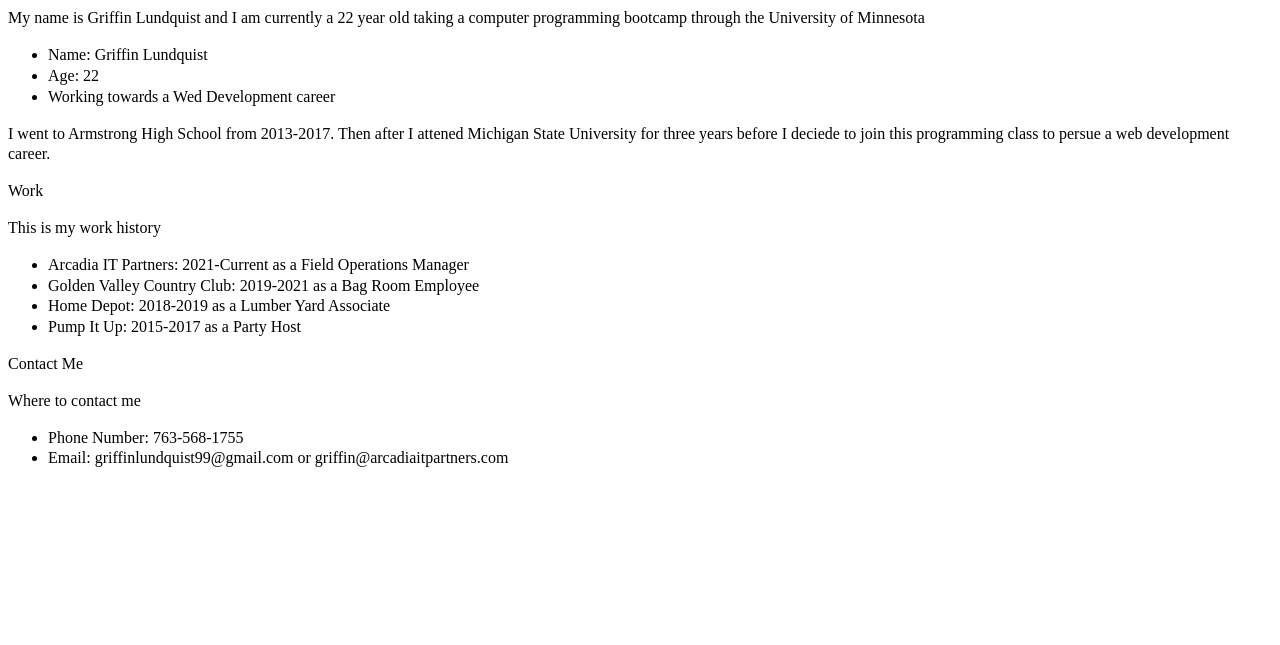
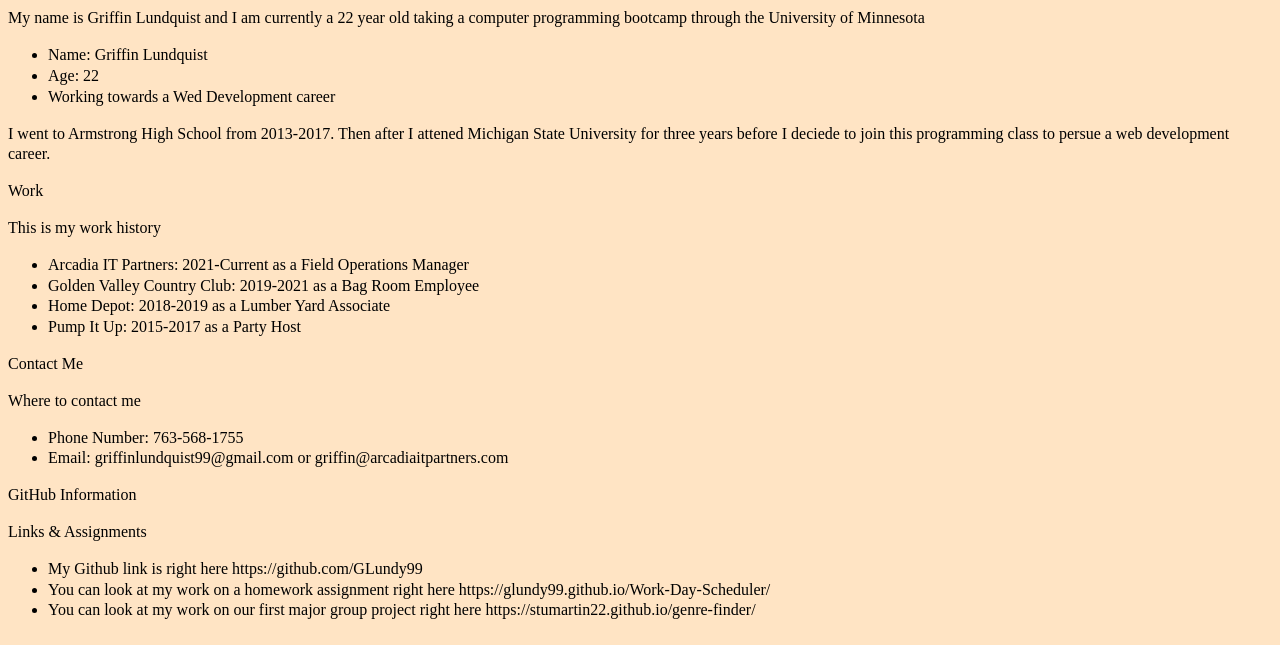
Before and after one commit to GLundy99/My-Portfolio, a plain HTML site: page Assets/index.html in a window 1280 px wide. Shown: the part 204-849 px from the top of the page. Before the commit the page ends 800 px from the top, so only its background shows below. Drawn offline with Linux system fonts and the light colour scheme.

Commit message:
code restructer

```diff
--- a/Assets/CSS/style.css
+++ b/Assets/CSS/style.css
@@ -2,6 +2,7 @@ body {
     display: flex;
     flex-direction: column;
     line-height: 1.3;
+    background-color: bisque;
 }
 
 header {
--- a/Assets/index.html
+++ b/Assets/index.html
@@ -71,6 +71,22 @@
                     </div>
                 </div>
             </section>
+
+            <section class="card">
+                <hi class="text-center">GitHub Information</hi>
+                <div class="col-lg-8">
+                    <p>Links & Assignments</p>
+                    <div class="row mt-3">
+                        <div class="col-md-6">
+                            <ul>
+                                <li>My Github link is right here https://github.com/GLundy99</li>
+                                <li>You can look at my work on a homework assignment right here https://glundy99.github.io/Work-Day-Scheduler/</li>
+                                <li>You can look at my work on our first major group project right here https://stumartin22.github.io/genre-finder/</li>
+                            </ul>
+                        </div>
+                    </div>
+                </div>
+            </section>
         </main>
     </body>
 </html>
```
